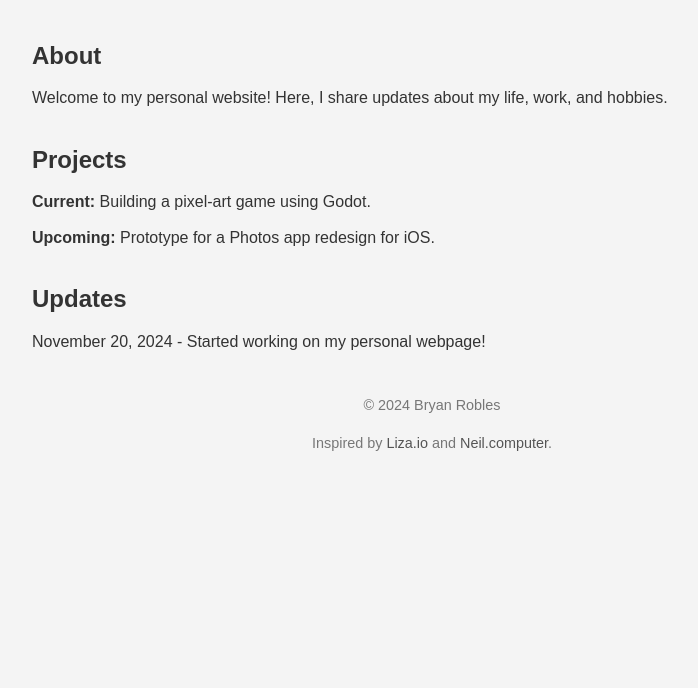
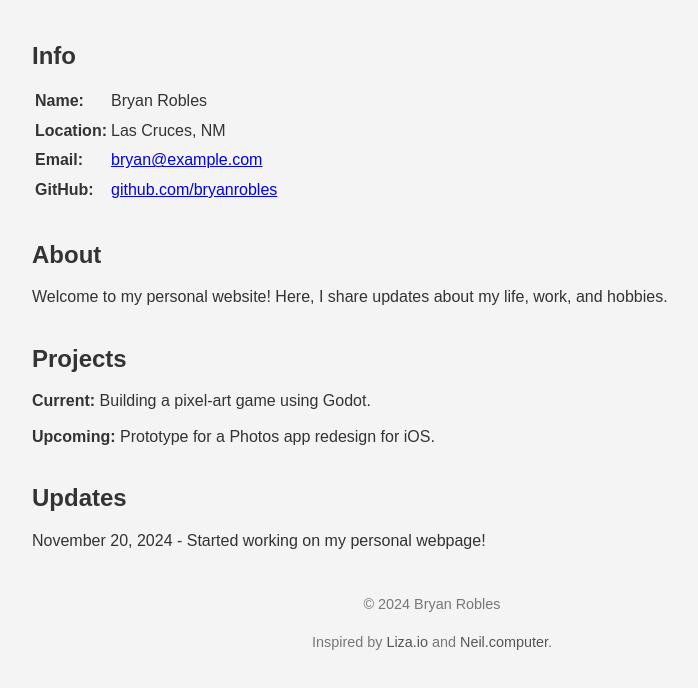
Before and after one commit to bryandrg/david.computer, a plain HTML site: page index.html in a window 1280 px wide. Shown: the part 137-825 px from the top of the page, without its empty margins (208-906 px from the left). Before the commit the page ends 800 px from the top, so only its background shows below. Drawn offline with Linux system fonts and the light colour scheme.

Commit message:
Testing table

```diff
--- a/index.html
+++ b/index.html
@@ -73,6 +73,28 @@
             <h1>Bryan Robles</h1>
             <p>Personal updates and projects</p>
         </header>
+        <section id="info">
+    <h2>Info</h2>
+
+        <table>
+            <tr>
+                <td><strong>Name:</strong></td>
+                <td>Bryan Robles</td>
+            </tr>
+            <tr>
+                <td><strong>Location:</strong></td>
+                <td>Las Cruces, NM</td>
+            </tr>
+            <tr>
+                <td><strong>Email:</strong></td>
+                <td><a href="mailto:bryan@example.com">bryan@example.com</a></td>
+            </tr>
+            <tr>
+                <td><strong>GitHub:</strong></td>
+                <td><a href="https://github.com/bryanrobles" target="_blank">github.com/bryanrobles</a></td>
+            </tr>
+        </table>
+    </section>
 
         <!-- Section: About -->
         <section id="about">
```
